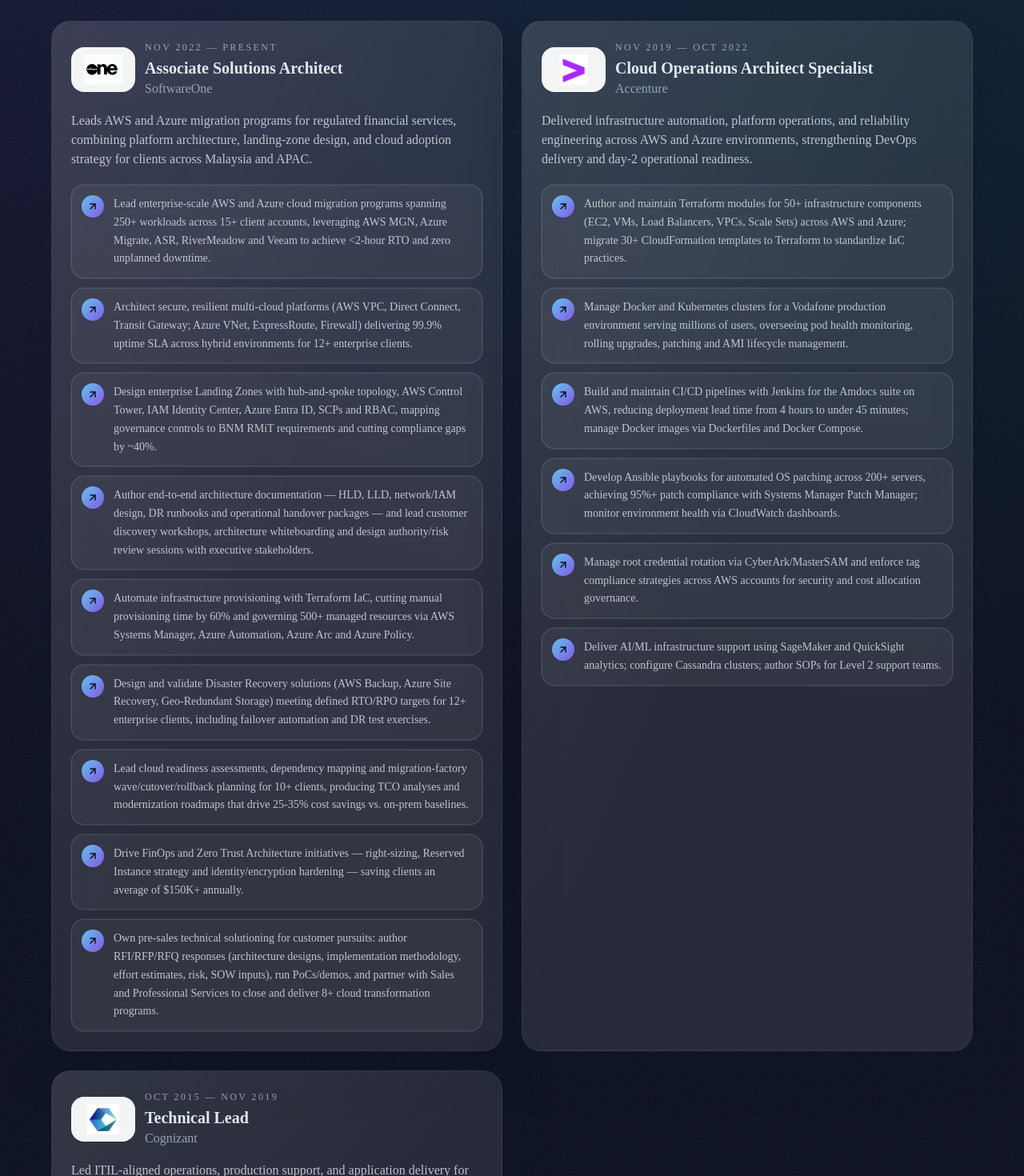
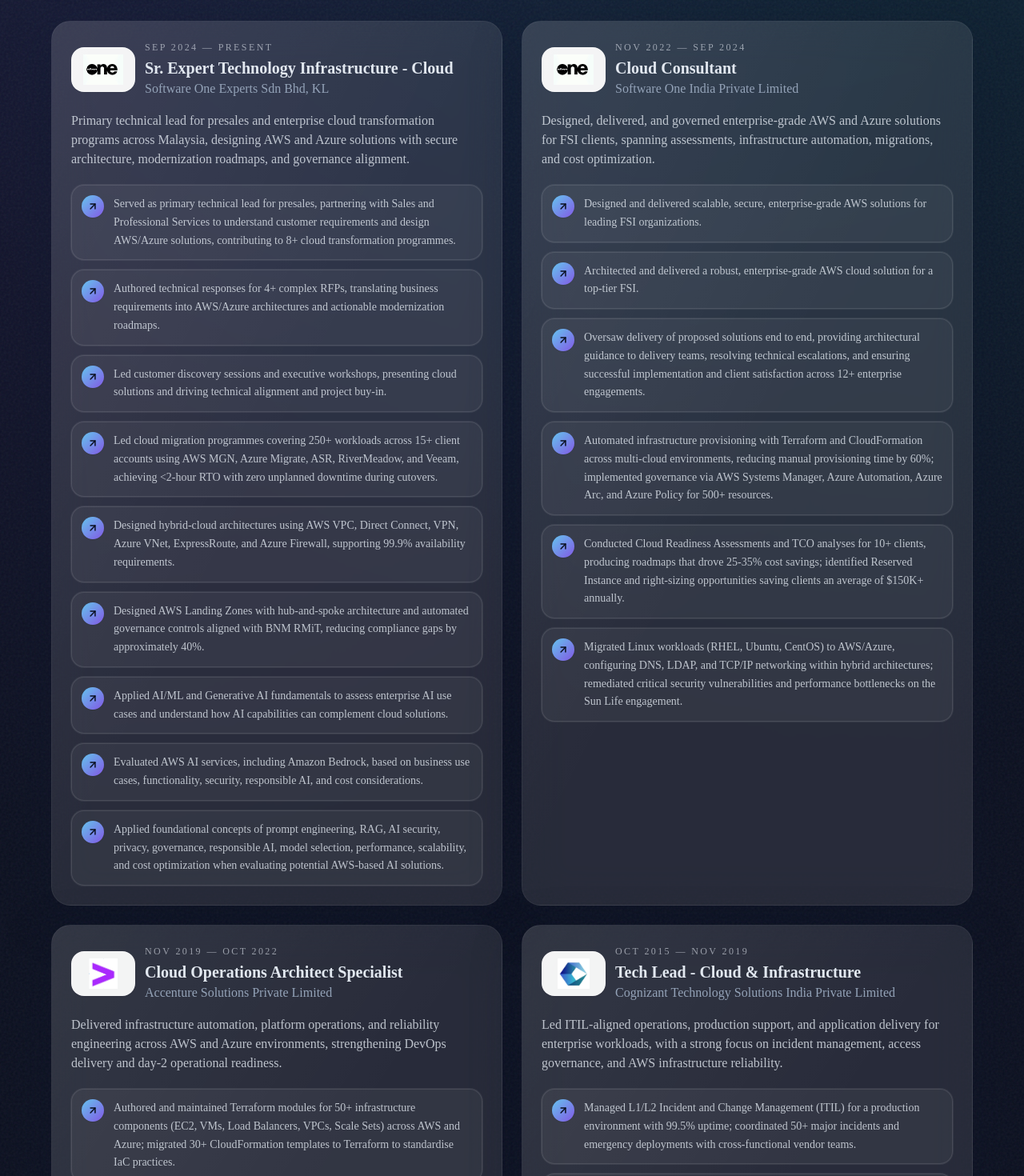
Before and after one commit to ashuu26/Ashu-Portfolio, a Next.js app: page / in a window 1280 px wide. Shown: the part 980-2450 px from the top of the page at 80% size. Built offline with nearby package versions, Linux system fonts and the light colour scheme.

Commit message:
Update certification and profile

```diff
--- a/app/layout.tsx
+++ b/app/layout.tsx
@@ -10,7 +10,7 @@ const manrope = Manrope({ subsets: ['latin'], variable: '--font-manrope', displa
 const space = Space_Grotesk({ subsets: ['latin'], variable: '--font-space', display: 'swap' });
 
 export const metadata: Metadata = {
-  title: 'Ashu Saini | Cloud Solutions Architect',
+  title: 'Ashu Saini | Cloud Consultant',
   description:
     'Ashu Saini—11 years leading Cloud (AWS/ Azure) migrations, Terraform automation, and resilient platform operations across APAC enterprises.',
   metadataBase: new URL('https://www.linkedin.com/in/ashusaini-in'),
@@ -20,7 +20,7 @@ export const metadata: Metadata = {
     apple: '/favicon.png'
   },
   openGraph: {
-    title: 'Ashu Saini | Cloud Solutions Architect',
+    title: 'Ashu Saini | Cloud Consultant',
     description:
       '11 years building and operating Cloud (AWS/ Azure) platforms, disaster recovery, and IaC automation for enterprise workloads.',
     url: 'https://www.linkedin.com/in/ashusaini-in',
@@ -30,7 +30,7 @@ export const metadata: Metadata = {
         url: '/og-image.png',
         width: 1200,
         height: 630,
-        alt: 'Cloud Solutions Architect Portfolio'
+        alt: 'Cloud Consultant Portfolio'
       }
     ],
     locale: 'en_US',
@@ -38,8 +38,8 @@ export const metadata: Metadata = {
   },
   twitter: {
     card: 'summary_large_image',
-    title: 'Cloud Solutions Architect Portfolio',
-    description: 'Projects, experience, and credentials of a cloud solutions architect.',
+    title: 'Cloud Consultant Portfolio',
+    description: 'Projects, experience, and credentials of a cloud consultant.',
     images: ['/og-image.png']
   },
 };
--- a/app/page.tsx
+++ b/app/page.tsx
@@ -46,7 +46,7 @@ export default function Page() {
           >
             <div className="inline-flex items-center gap-2 rounded-full border border-white/10 bg-white/5 px-4 py-2 text-xs uppercase tracking-[0.2em] text-ink/70 dark:text-cloud/70">
               <Sparkles size={14} />
-              Cloud Solutions Architect
+              Cloud Consultant
             </div>
             <h1 className="text-4xl font-bold leading-tight text-ink dark:text-cloud sm:text-5xl lg:text-6xl">
               {hero.title}
@@ -83,8 +83,8 @@ export default function Page() {
                 LinkedIn profile
               </a>
               <a
-                href="/AshuSainiResume.pdf"
-                download="Ashu-Saini-Resume.pdf"
+                href="/Ashu-Cloud-Consultant.pdf"
+                download="Ashu-Cloud-Consultant.pdf"
                 className="inline-flex items-center gap-2 rounded-full bg-white/90 px-5 py-3 text-sm font-semibold text-ink shadow-border hover:-translate-y-0.5 transition dark:bg-white/10 dark:text-cloud"
               >
                 Download resume
--- a/components/footer.tsx
+++ b/components/footer.tsx
@@ -26,8 +26,8 @@ export function Footer() {
             </a>
             <span className="opacity-50">|</span>
             <a
-              href="/AshuSainiResume.pdf"
-              download="Ashu-Saini-Resume.pdf"
+              href="/Ashu-Cloud-Consultant.pdf"
+              download="Ashu-Cloud-Consultant.pdf"
               className="font-medium text-ink underline-offset-4 transition hover:text-ink/90 hover:underline dark:text-cloud"
             >
               Download resume
--- a/components/header.tsx
+++ b/components/header.tsx
@@ -38,7 +38,7 @@ export function Header() {
           </div>
           <div>
             <p className="text-sm text-mist">Ashu Saini</p>
-            <p className="font-semibold text-ink dark:text-cloud">Cloud Solutions Architect</p>
+            <p className="font-semibold text-ink dark:text-cloud">Cloud Consultant</p>
           </div>
         </div>
 
--- a/data/content.ts
+++ b/data/content.ts
@@ -7,52 +7,68 @@ export const hero = {
 
 export const experience = [
   {
-    company: 'SoftwareOne',
-    role: 'Associate Solutions Architect',
-    period: 'Nov 2022 — Present',
+    company: 'Software One Experts Sdn Bhd, KL',
+    role: 'Sr. Expert Technology Infrastructure - Cloud',
+    period: 'Sep 2024 — Present',
     summary:
-      'Leads AWS and Azure migration programs for regulated financial services, combining platform architecture, landing-zone design, and cloud adoption strategy for clients across Malaysia and APAC.',
+      'Primary technical lead for presales and enterprise cloud transformation programs across Malaysia, designing AWS and Azure solutions with secure architecture, modernization roadmaps, and governance alignment.',
     logo: '/logo-softwareone.png',
     highlights: [
-      'Lead enterprise-scale AWS and Azure cloud migration programs spanning 250+ workloads across 15+ client accounts, leveraging AWS MGN, Azure Migrate, ASR, RiverMeadow and Veeam to achieve <2-hour RTO and zero unplanned downtime.',
-      'Architect secure, resilient multi-cloud platforms (AWS VPC, Direct Connect, Transit Gateway; Azure VNet, ExpressRoute, Firewall) delivering 99.9% uptime SLA across hybrid environments for 12+ enterprise clients.',
-      'Design enterprise Landing Zones with hub-and-spoke topology, AWS Control Tower, IAM Identity Center, Azure Entra ID, SCPs and RBAC, mapping governance controls to BNM RMiT requirements and cutting compliance gaps by ~40%.',
-      'Author end-to-end architecture documentation — HLD, LLD, network/IAM design, DR runbooks and operational handover packages — and lead customer discovery workshops, architecture whiteboarding and design authority/risk review sessions with executive stakeholders.',
-      'Automate infrastructure provisioning with Terraform IaC, cutting manual provisioning time by 60% and governing 500+ managed resources via AWS Systems Manager, Azure Automation, Azure Arc and Azure Policy.',
-      'Design and validate Disaster Recovery solutions (AWS Backup, Azure Site Recovery, Geo-Redundant Storage) meeting defined RTO/RPO targets for 12+ enterprise clients, including failover automation and DR test exercises.',
-      'Lead cloud readiness assessments, dependency mapping and migration-factory wave/cutover/rollback planning for 10+ clients, producing TCO analyses and modernization roadmaps that drive 25-35% cost savings vs. on-prem baselines.',
-      'Drive FinOps and Zero Trust Architecture initiatives — right-sizing, Reserved Instance strategy and identity/encryption hardening — saving clients an average of $150K+ annually.',
-      'Own pre-sales technical solutioning for customer pursuits: author RFI/RFP/RFQ responses (architecture designs, implementation methodology, effort estimates, risk, SOW inputs), run PoCs/demos, and partner with Sales and Professional Services to close and deliver 8+ cloud transformation programs.'
+      'Served as primary technical lead for presales, partnering with Sales and Professional Services to understand customer requirements and design AWS/Azure solutions, contributing to 8+ cloud transformation programmes.',
+      'Authored technical responses for 4+ complex RFPs, translating business requirements into AWS/Azure architectures and actionable modernization roadmaps.',
+      'Led customer discovery sessions and executive workshops, presenting cloud solutions and driving technical alignment and project buy-in.',
+      'Led cloud migration programmes covering 250+ workloads across 15+ client accounts using AWS MGN, Azure Migrate, ASR, RiverMeadow, and Veeam, achieving <2-hour RTO with zero unplanned downtime during cutovers.',
+      'Designed hybrid-cloud architectures using AWS VPC, Direct Connect, VPN, Azure VNet, ExpressRoute, and Azure Firewall, supporting 99.9% availability requirements.',
+      'Designed AWS Landing Zones with hub-and-spoke architecture and automated governance controls aligned with BNM RMiT, reducing compliance gaps by approximately 40%.',
+      'Applied AI/ML and Generative AI fundamentals to assess enterprise AI use cases and understand how AI capabilities can complement cloud solutions.',
+      'Evaluated AWS AI services, including Amazon Bedrock, based on business use cases, functionality, security, responsible AI, and cost considerations.',
+      'Applied foundational concepts of prompt engineering, RAG, AI security, privacy, governance, responsible AI, model selection, performance, scalability, and cost optimization when evaluating potential AWS-based AI solutions.'
     ],
   },
   {
-    company: 'Accenture',
+    company: 'Software One India Private Limited',
+    role: 'Cloud Consultant',
+    period: 'Nov 2022 — Sep 2024',
+    summary:
+      'Designed, delivered, and governed enterprise-grade AWS and Azure solutions for FSI clients, spanning assessments, infrastructure automation, migrations, and cost optimization.',
+    logo: '/logo-softwareone.png',
+    highlights: [
+      'Designed and delivered scalable, secure, enterprise-grade AWS solutions for leading FSI organizations.',
+      'Architected and delivered a robust, enterprise-grade AWS cloud solution for a top-tier FSI.',
+      'Oversaw delivery of proposed solutions end to end, providing architectural guidance to delivery teams, resolving technical escalations, and ensuring successful implementation and client satisfaction across 12+ enterprise engagements.',
+      'Automated infrastructure provisioning with Terraform and CloudFormation across multi-cloud environments, reducing manual provisioning time by 60%; implemented governance via AWS Systems Manager, Azure Automation, Azure Arc, and Azure Policy for 500+ resources.',
+      'Conducted Cloud Readiness Assessments and TCO analyses for 10+ clients, producing roadmaps that drove 25-35% cost savings; identified Reserved Instance and right-sizing opportunities saving clients an average of $150K+ annually.',
+      'Migrated Linux workloads (RHEL, Ubuntu, CentOS) to AWS/Azure, configuring DNS, LDAP, and TCP/IP networking within hybrid architectures; remediated critical security vulnerabilities and performance bottlenecks on the Sun Life engagement.'
+    ],
+  },
+  {
+    company: 'Accenture Solutions Private Limited',
     role: 'Cloud Operations Architect Specialist',
     period: 'Nov 2019 — Oct 2022',
     summary:
       'Delivered infrastructure automation, platform operations, and reliability engineering across AWS and Azure environments, strengthening DevOps delivery and day-2 operational readiness.',
     logo: '/logo-accenture.png',
     highlights: [
-      'Author and maintain Terraform modules for 50+ infrastructure components (EC2, VMs, Load Balancers, VPCs, Scale Sets) across AWS and Azure; migrate 30+ CloudFormation templates to Terraform to standardize IaC practices.',
-      'Manage Docker and Kubernetes clusters for a Vodafone production environment serving millions of users, overseeing pod health monitoring, rolling upgrades, patching and AMI lifecycle management.',
-      'Build and maintain CI/CD pipelines with Jenkins for the Amdocs suite on AWS, reducing deployment lead time from 4 hours to under 45 minutes; manage Docker images via Dockerfiles and Docker Compose.',
-      'Develop Ansible playbooks for automated OS patching across 200+ servers, achieving 95%+ patch compliance with Systems Manager Patch Manager; monitor environment health via CloudWatch dashboards.',
-      'Manage root credential rotation via CyberArk/MasterSAM and enforce tag compliance strategies across AWS accounts for security and cost allocation governance.',
-      'Deliver AI/ML infrastructure support using SageMaker and QuickSight analytics; configure Cassandra clusters; author SOPs for Level 2 support teams.'
+      'Authored and maintained Terraform modules for 50+ infrastructure components (EC2, VMs, Load Balancers, VPCs, Scale Sets) across AWS and Azure; migrated 30+ CloudFormation templates to Terraform to standardise IaC practices.',
+      'Managed Docker and Kubernetes clusters for a Vodafone production environment serving millions of users, covering pod health monitoring, rolling upgrades, patching, and AMI lifecycle management.',
+      'Built and maintained CI/CD pipelines using Jenkins and GitLab for the Amdocs suite on AWS, reducing deployment lead time from 4 hours to under 45 minutes.',
+      'Developed Ansible playbooks for automated OS patching across 200+ servers, achieving 95%+ patch compliance with Systems Manager Patch Manager; monitored environment health via CloudWatch dashboards.',
+      'Managed root credential rotation via CyberArk/MasterSAM and enforced tag compliance across AWS accounts for security and cost allocation governance.',
+      'Supported AI/ML infrastructure using SageMaker and QuickSight; configured Cassandra clusters and authored SOPs for L2 support teams.'
     ],
   },
   {
-    company: 'Cognizant',
-    role: 'Technical Lead',
+    company: 'Cognizant Technology Solutions India Private Limited',
+    role: 'Tech Lead - Cloud & Infrastructure',
     period: 'Oct 2015 — Nov 2019',
     summary:
       'Led ITIL-aligned operations, production support, and application delivery for enterprise workloads, with a strong focus on incident management, access governance, and AWS infrastructure reliability.',
     logo: '/logo-cognizant.png',
     highlights: [
-      'Manage L1/L2 Incident & Change Management (ITIL) for a production environment with 99.5% uptime, coordinating 50+ major incidents and emergency deployments with cross-functional vendor teams.',
-      'Administer IAM roles, policies and Active Directory groups for 300+ users; enforce RBAC strategies, SFTP access control and network-shared path permissions.',
-      'Automate build and deployment pipelines using Jenkins and Git; build and deploy Docker containers; create JAR/WAR artifacts with Maven deployed to Apache Tomcat across DEV/QA/UAT environments.',
-      'Design fault-tolerant infrastructure using AWS EC2, S3, IAM, ELB, VPC and CloudWatch; collaborate with SQL database teams on production deployments; generate Monthly Service Reports (MSR).'
+      'Managed L1/L2 Incident and Change Management (ITIL) for a production environment with 99.5% uptime; coordinated 50+ major incidents and emergency deployments with cross-functional vendor teams.',
+      'Administered IAM roles, policies, and Active Directory groups for 300+ users; enforced RBAC, SFTP access control, and network share permissions.',
+      'Automated build and deployment pipelines using Jenkins and Git; built and deployed Docker containers and Maven artefacts (JAR/WAR) to Apache Tomcat across DEV/QA/UAT environments.',
+      'Designed fault-tolerant infrastructure using AWS EC2, S3, IAM, ELB, VPC, and CloudWatch; collaborated with SQL database teams on production deployments and produced Monthly Service Reports.'
     ],
   },
 ];
@@ -82,6 +98,7 @@ export const projects = [
 ];
 
 export const credentials = [
+  { title: 'AWS Certified AI Practitioner', issuer: 'Amazon Web Services', year: 2026 },
   { title: 'AWS Certified Cloud Practitioner', issuer: 'Amazon Web Services', year: 2023 },
   { title: 'Certification of Completion: AWS Solutions Architect', issuer: 'Amazon Web Services', year: 2020 },
   { title: 'HashiCorp Certified: Terraform Associate', issuer: 'HashiCorp', year: 2022 },
```
Also changed, not shown: 2 other files (tests, documents, lock files or other folders).
